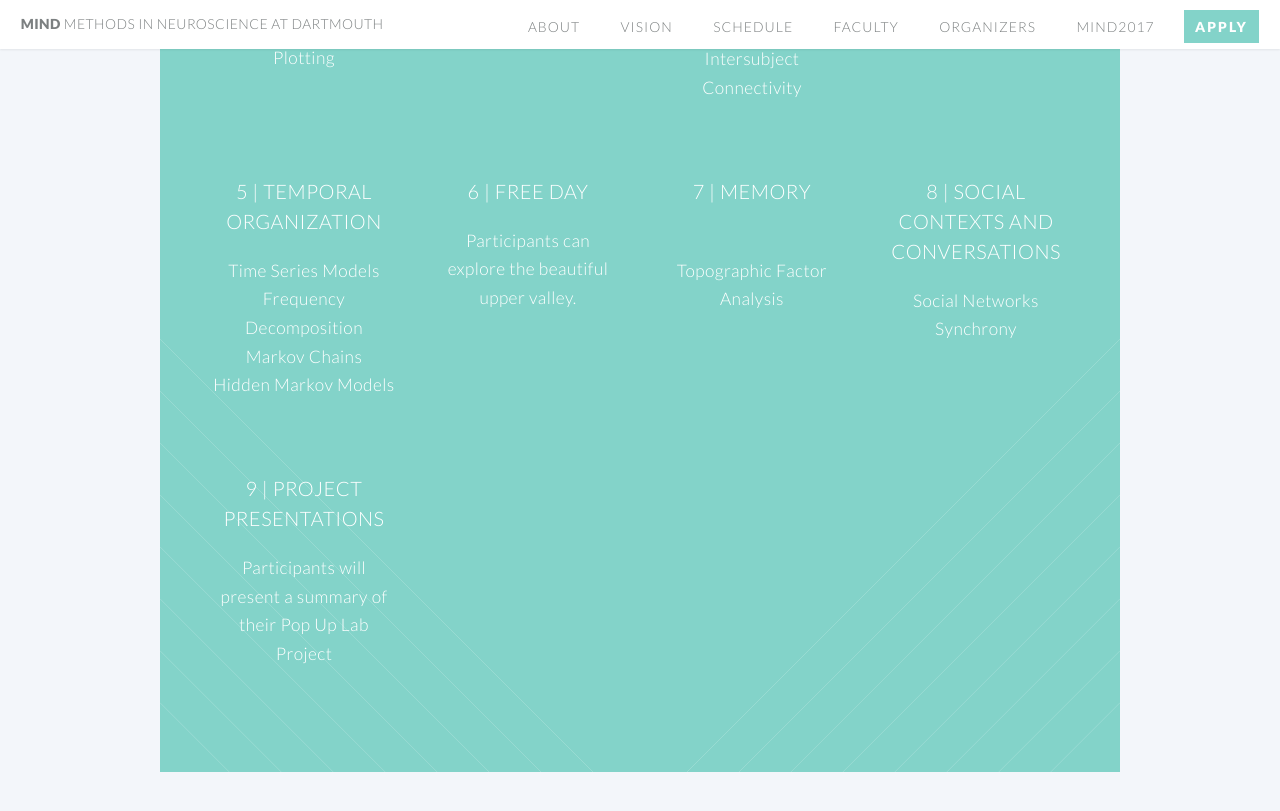
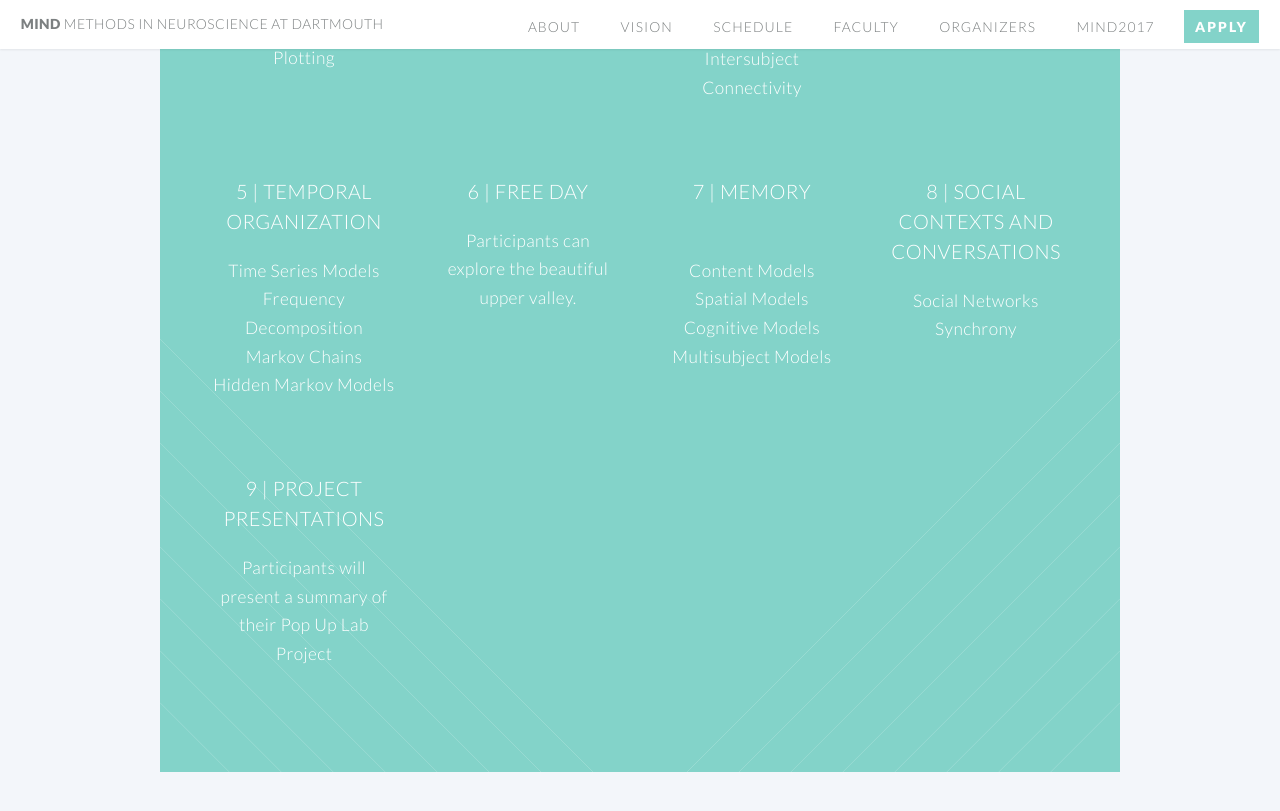
Before and after one commit to Summer-MIND/Summer-MIND.github.io, a Jekyll site: the page built from index.html, in a window 1280 px wide and 900 px high, scrolled down 2394 px. Shown: the top 811 px of the window. Built offline with Jekyll 4.4.1, drawn with Linux system fonts in a browser that asks for light colours; comment, search, counter and statistics services are not loaded.

Commit message:
updated schedule

```diff
--- a/index.html
+++ b/index.html
@@ -141,7 +141,10 @@ layout: landing-page
 									<h3>7 | Memory<br><br></h3>
 								</header>
 								<ul>
-									<li>Topographic Factor Analysis</li>
+									<li>Content Models</li>
+									<li>Spatial Models</li>
+									<li>Cognitive Models</li>
+									<li>Multisubject Models</li>
 								</ul>
 							</section>
 						</div>
```
